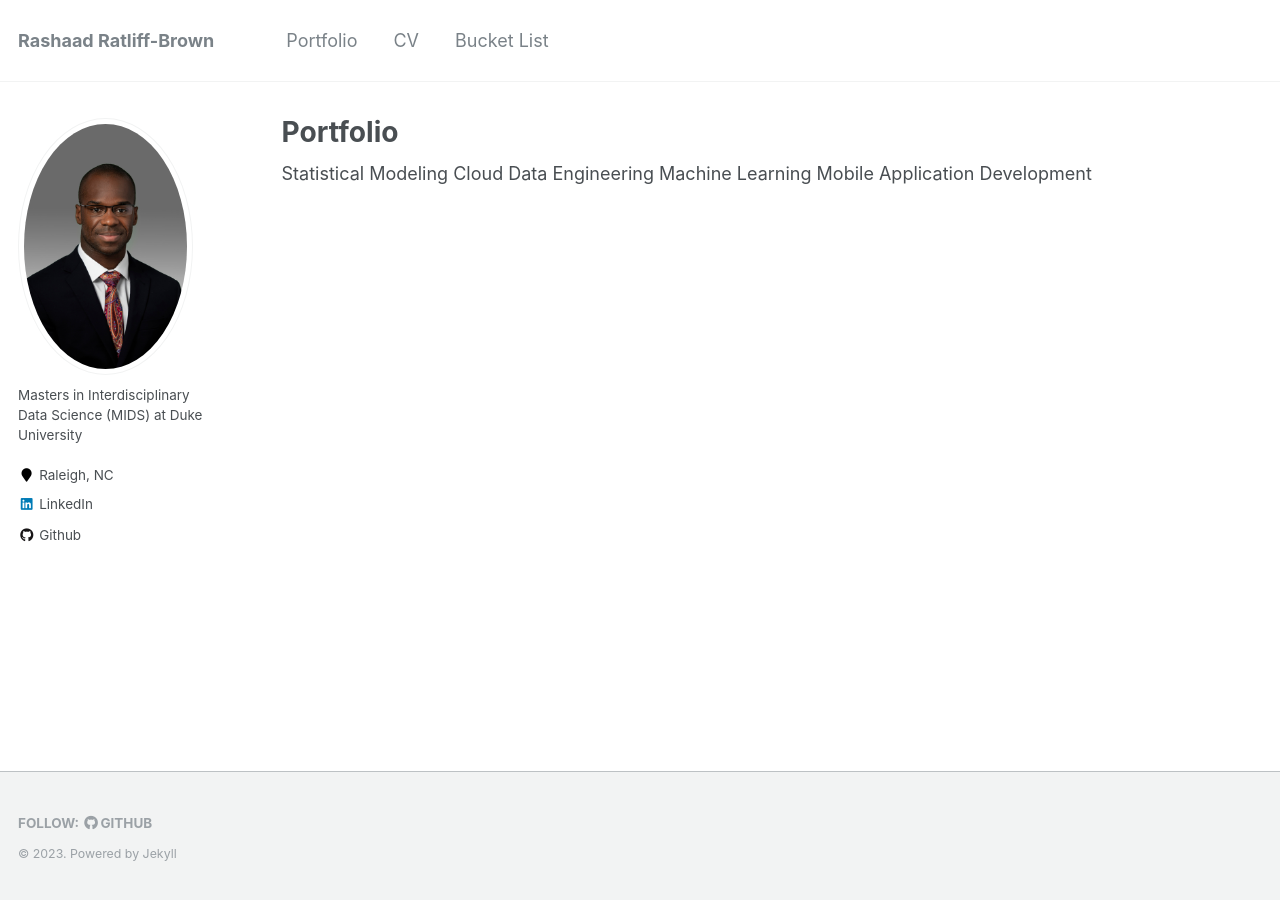
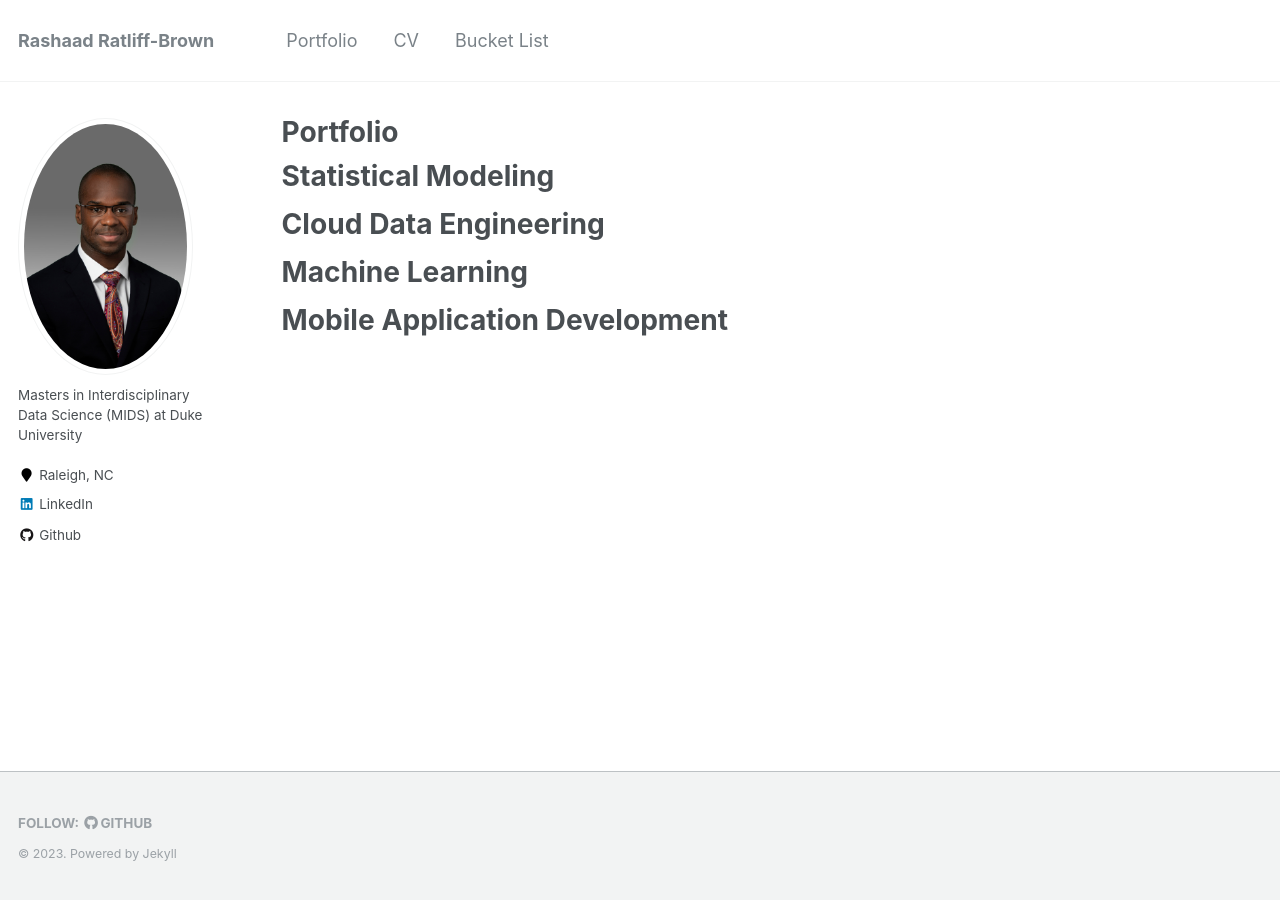
Before and after one commit to caratliff/caratliff.github.io, a Jekyll site: the page built from _pages/portfolio.md, in a window 1280 px wide. Built offline with Jekyll 4.4.1, drawn with Linux system fonts in a browser that asks for light colours.

```diff
--- a/_pages/portfolio.html
+++ b/_pages/portfolio.md
@@ -7,13 +7,13 @@ author_profile: true
 
 {% include base_path %}
 
-Statistical Modeling
+# Statistical Modeling
 
-Cloud Data Engineering
+# Cloud Data Engineering
 
-Machine Learning
+# Machine Learning
 
-Mobile Application Development
+# Mobile Application Development
 
 {% comment %}
 
```
